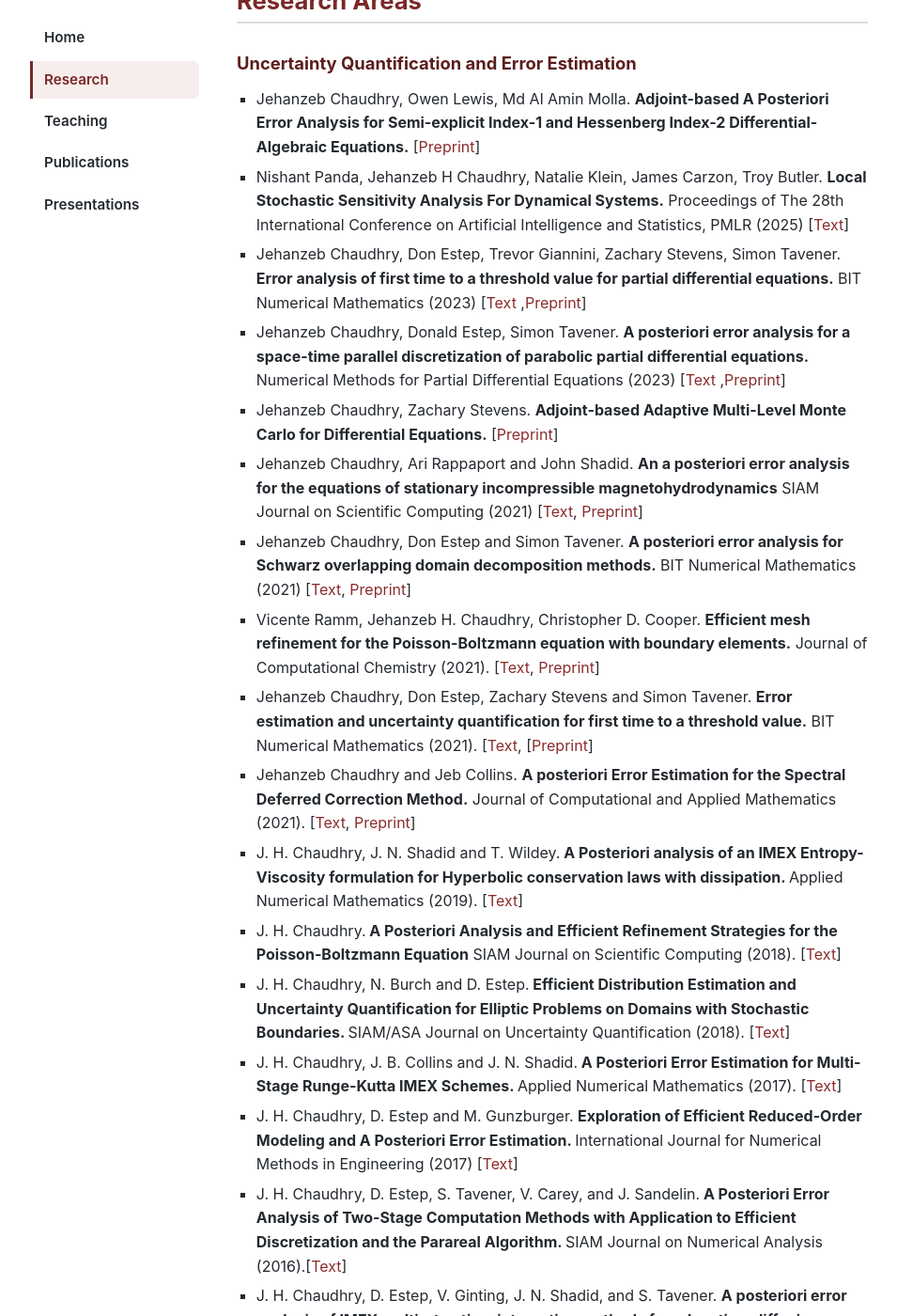
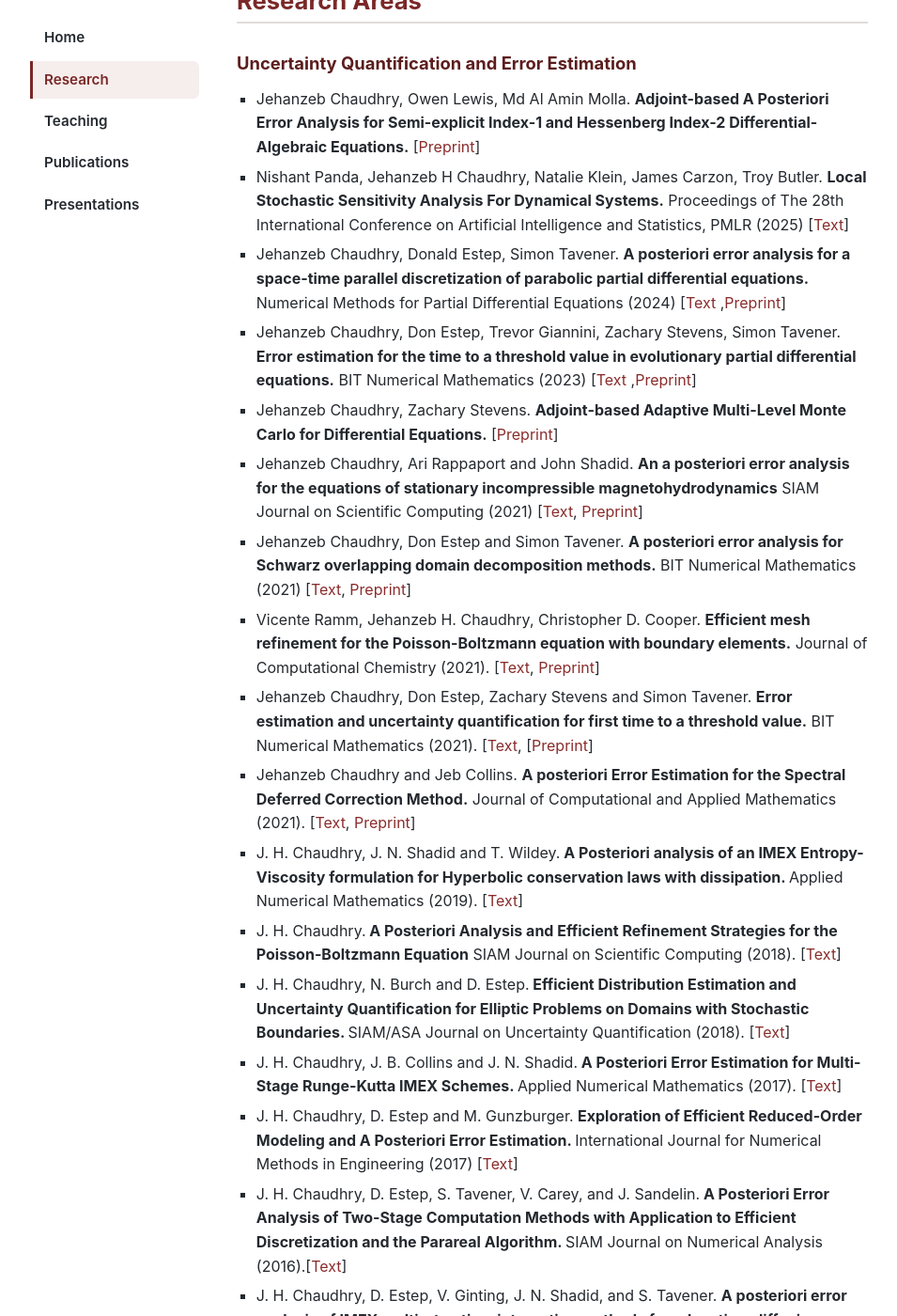
Before and after one commit to jehanzebchaudhry/jehanzebchaudhry.github.io, a Jekyll site: the page built from files/research.html, in a window 1280 px wide and 1400 px high, scrolled down 1004 px. Shown: the whole window at 94% size, without its empty margins (32-987 px from the left). Built offline with Jekyll 4.4.1, drawn with Linux system fonts in a browser that asks for light colours; some of the changed text lies outside the part shown.

Commit message:
Correct publication details to match published records
- BIT 2023: use published title
- NMPDE space-time paper: year 2024 (volume 40); reorder on Research page
- SIAM/ASA JUQ 2015: use published title
- Achondo: Martín

Co-Authored-By: Claude Opus 5.5 <noreply@anthropic.com>
Claude-Session: https://claude.ai/code/session_016yXjT5jzQdsQ4iMW2B21qR

```diff
--- a/files/research.html
+++ b/files/research.html
@@ -75,19 +75,19 @@ title: Research
 
   <li>
         <p>
-          Jehanzeb Chaudhry, Don Estep, Trevor Giannini, Zachary Stevens, Simon Tavener.
-          <strong>Error analysis of first time to a threshold value for partial differential equations.</strong>  BIT Numerical Mathematics (2023)
-          [<a href="https://link.springer.com/article/10.1007/s10543-023-00947-1" >Text</a>
-          ,<a href="https://arxiv.org/abs/2111.09834" >Preprint</a>]
+          Jehanzeb Chaudhry, Donald Estep, Simon Tavener.
+          <strong>A posteriori error analysis for a space-time parallel discretization of parabolic partial differential equations.</strong> Numerical Methods for Partial Differential Equations (2024)
+          [<a href="https://onlinelibrary.wiley.com/doi/10.1002/num.23065" >Text</a>
+          ,<a href="https://arxiv.org/abs/2111.00606" >Preprint</a>]
         </p>
       </li>
 
   <li>
         <p>
-          Jehanzeb Chaudhry, Donald Estep, Simon Tavener.
-          <strong>A posteriori error analysis for a space-time parallel discretization of parabolic partial differential equations.</strong> Numerical Methods for Partial Differential Equations (2023)
-          [<a href="https://onlinelibrary.wiley.com/doi/10.1002/num.23065" >Text</a>
-          ,<a href="https://arxiv.org/abs/2111.00606" >Preprint</a>]
+          Jehanzeb Chaudhry, Don Estep, Trevor Giannini, Zachary Stevens, Simon Tavener.
+          <strong>Error estimation for the time to a threshold value in evolutionary partial differential equations.</strong>  BIT Numerical Mathematics (2023)
+          [<a href="https://link.springer.com/article/10.1007/s10543-023-00947-1" >Text</a>
+          ,<a href="https://arxiv.org/abs/2111.09834" >Preprint</a>]
         </p>
       </li>
 
@@ -188,7 +188,7 @@ title: Research
 
         <li><p>J. H. Chaudhry, D. Estep,  V. Ginting, J. N. Shadid, and S. Tavener. <strong>A posteriori error analysis of IMEX multi-step time integration methods for advection-diffusion-reaction equations. </strong>Computer Methods in Applied Mechanics and Engineering (2015).[<a href="http://www.sciencedirect.com/science/article/pii/S0045782514004411#" >Text</a>]</p></li>
         <li><!--1-->
-          <p>J. H. Chaudhry, D. Estep, V. Ginting, and S. Tavener. <strong>A posteriori analysis of iterative evolution solvers for non-autonomous problems. </strong>SIAM/ASA Journal on Uncertainty Quantification (2015).[<a href="http://epubs.siam.org/doi/abs/10.1137/130949403" >Text</a>]</p>
+          <p>J. H. Chaudhry, D. Estep, V. Ginting, and S. Tavener. <strong>A posteriori analysis for iterative solvers for nonautonomous evolution problems. </strong>SIAM/ASA Journal on Uncertainty Quantification (2015).[<a href="http://epubs.siam.org/doi/abs/10.1137/130949403" >Text</a>]</p>
         </li>
 
         <li><!--1-->
```
Also changed, not shown: other parts of files/research.html (+1 -1 lines), files/publications.html (+4 -4 lines).
